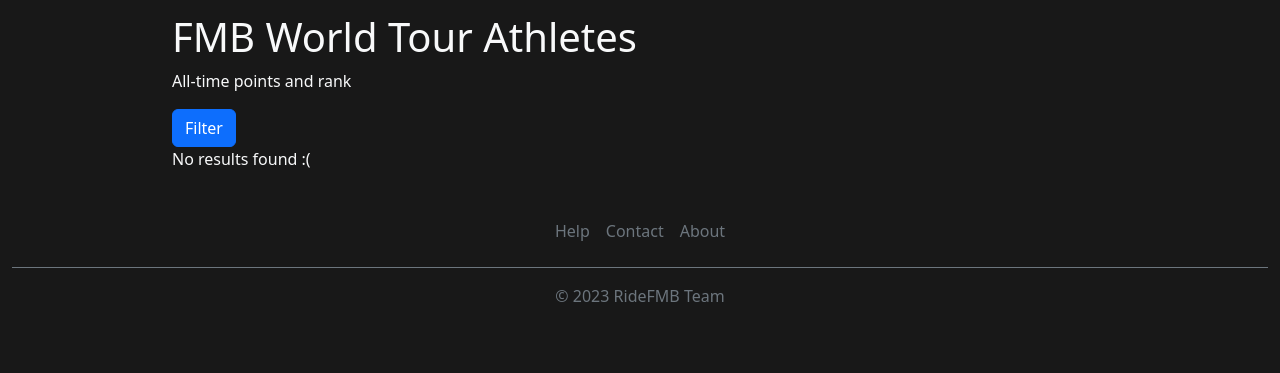
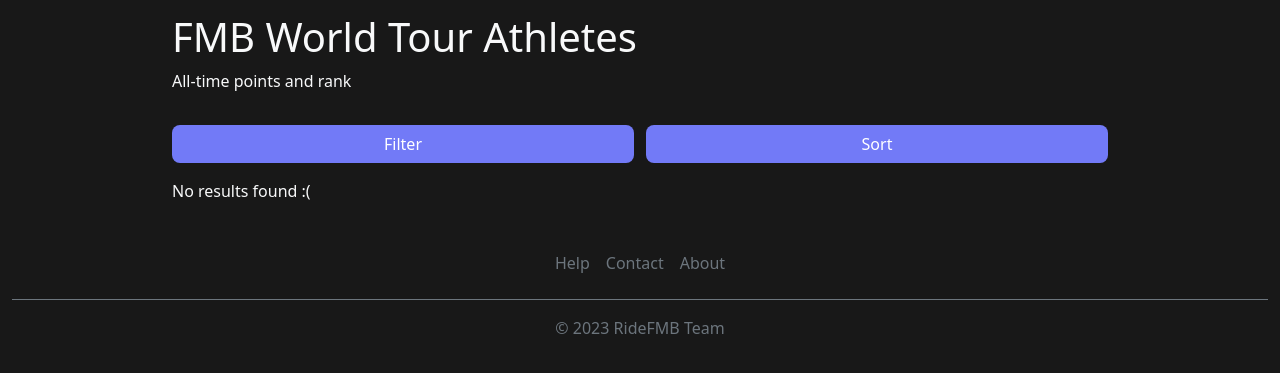
Before and after one commit to tymsoncyferki/RideFMB, a Django app: page /riders/1 in a window 1280 px wide. Shown: the part 57-430 px from the top of the page. Run offline with Django 4.2, Linux system fonts and the light colour scheme; data that the repository does not hold is empty.

Commit message:
modal buttons

```diff
--- a/wiki/templates/wiki/base.html
+++ b/wiki/templates/wiki/base.html
@@ -7,7 +7,6 @@
     {% load static %}
     {% load wiki_extras %}
     <link href="https://cdn.jsdelivr.net/npm/bootstrap@5.2.3/dist/css/bootstrap.min.css" rel="stylesheet" integrity="sha384-rbsA2VBKQhggwzxH7pPCaAqO46MgnOM80zW1RWuH61DGLwZJEdK2Kadq2F9CUG65" crossorigin="anonymous">
-    <link href="{% static 'wiki/base.css' %}" rel="stylesheet">
     <style>
         body {
             padding-top: 70px;
--- a/wiki/templates/wiki/ranking.html
+++ b/wiki/templates/wiki/ranking.html
@@ -56,7 +56,7 @@
                         Rank
                     </div>
                     <div class="col-2 d-none d-sm-block"></div>
-                    <div class="col d-sm-none"></div>
+                    <div class="col d-sm-none" style="max-width: 60px;"></div>
                     <div class="col">
                         Name
                     </div>
--- a/wiki/templates/wiki/riders.html
+++ b/wiki/templates/wiki/riders.html
@@ -42,7 +42,18 @@
             max-width: 50px;
             overflow-x: hidden;
         }
-        #filterModal {
+        .btn-menu {
+            width: 100%;
+            background-color: #727af7;
+            color: white;
+        }
+        .btn-menu:hover {
+            background-color: #8087ff;
+        }
+        #sortLabel:hover {
+            background-color: #b1b1b3;
+        }
+        #sortModal {
         }
     </style>
 {% endblock %}
@@ -50,16 +61,27 @@
     <div class="container-lg">
         <h1>FMB World Tour Athletes</h1>
         <p>All-time points and rank</p>
-        <button type="button" class="btn btn-primary" data-bs-toggle="modal" data-bs-target="#filterModal">Filter</button>
-        <div class="modal fade text-dark" id="filterModal" tabindex="-1" aria-labelledby="filterModalLabel" aria-hidden="true">
+        <div class="row py-3">
+            <div class="col-6" style="padding-right: 6px;">
+                <button type="button" class="btn btn-menu rounded-3" data-bs-toggle="modal" data-bs-target="#filterModal">Filter</button>
+            </div>
+            <div class="col-6" style="padding-left: 6px;">
+                <button type="button" class="btn btn-menu rounded-3" data-bs-toggle="modal" data-bs-target="#sortModal">Sort</button>
+            </div>
+        </div>
+        <div class="modal fade text-dark" id="sortModal" tabindex="-1" aria-labelledby="sortModalLabel" aria-hidden="true">
           <div class="modal-dialog">
             <div class="modal-content">
               <div class="modal-header">
-                <h1 class="modal-title fs-5" id="filterModalLabel">Rider Filters</h1>
+                <h1 class="modal-title fs-5" id="sortModalLabel">Sort by:</h1>
                 <button type="button" class="btn-close" data-bs-dismiss="modal" aria-label="Close"></button>
               </div>
-              <div class="modal-body">
-                some options to choose from
+              <div class="modal-body p-0 m-0">
+                  {% for label in sortLabels %}
+                  <ul class="list-group list-group-flush p-0">
+                      <li class="list-group-item" id="sortLabel"><a class="stretched-link" href=""></a>{{label}}</li>
+                  </ul>
+                  {% endfor %}
               </div>
               <div class="modal-footer">
                 <button type="button" class="btn btn-secondary" data-bs-dismiss="modal">Close</button>
@@ -69,14 +91,14 @@
           </div>
         </div>
         {% if riders %}
-            <ul class="list-group list-group-table rounded-4" style="background-color: #272c32;">
+        <ul class="list-group list-group-table rounded-4" style="background-color: #272c32;">
             <li class="list-group-item" id="riders-header">
                 <div class="row align-items-center text-white">
                     <div class="col-1 text-center">
                         Rank
                     </div>
                     <div class="col-2 d-none d-sm-block"></div>
-                    <div class="col d-sm-none"></div>
+                    <div class="col d-sm-none" style="max-width: 60px;"></div>
                     <div class="col">
                         Name
                     </div>
@@ -88,7 +110,7 @@
                     </div>
                 </div>
             </li>
-        {% for rider in riders %}
+            {% for rider in riders %}
             <li class="list-group-item" id="rider-riders">
                 <div class="row align-items-center text-white">
                     <div class="col-1 d-flex justify-content-center">
--- a/wiki/views.py
+++ b/wiki/views.py
@@ -31,7 +31,9 @@
     all_riders = Rider.objects.all().order_by('alltime_rank')
     riders = all_riders[start_idx:last_idx]
     pages_count = (all_riders.count() // 20) + 1
-    return render(request, 'wiki/riders.html', {'riders': riders, 'page_index': page_idx, 'pages_count': pages_count})
+    sortLabels = ['Points ASC', 'Points DESC', 'Name ASC', 'Name DESC']
+    return render(request, 'wiki/riders.html', {'riders': riders, 'page_index': page_idx, 'pages_count': pages_count,
+                                                'sortLabels': sortLabels})
 
 
 def event(request, event_id, slug):
```
